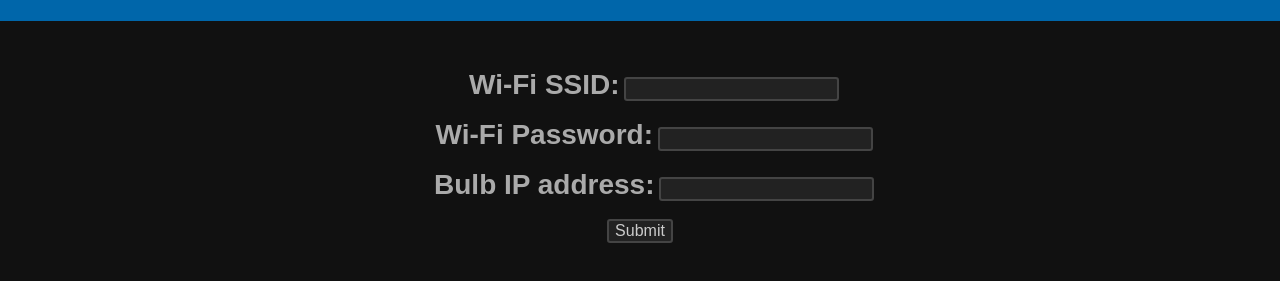
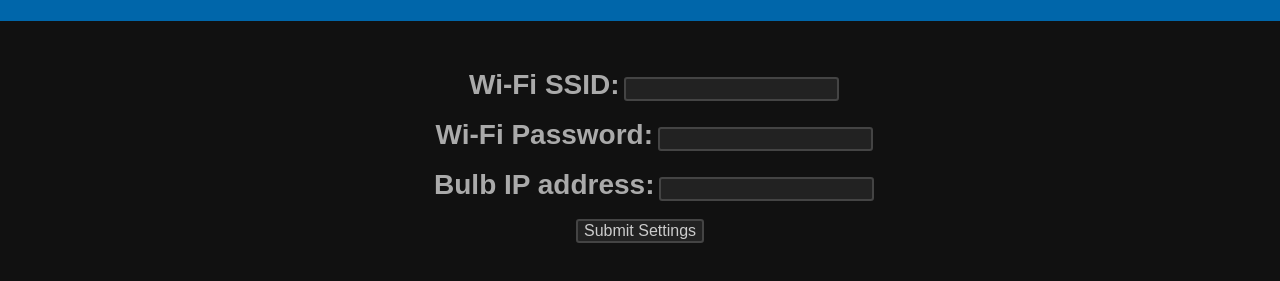
Before and after one commit to 1UPNuke/buttmote-static, a plain HTML site: page data/wifi.html in a window 1280 px wide. Shown: the part 59-340 px from the top of the page. Drawn offline with Linux system fonts and the light colour scheme; no server answers.

Commit message:
Changed submit button text

```diff
--- a/data/wifi.html
+++ b/data/wifi.html
@@ -19,7 +19,7 @@
             <input type="password" id="wifi-pass" name="wifi-pass"><br><br>
             <label for="bulb-ip">Bulb IP address:</label>
             <input type="text" id="bulb-ip" name="bulb-ip"><br><br>
-            <input type="submit">
+            <input type="submit" value="Submit Settings">
         </form>
     </main>
 </body>
```
